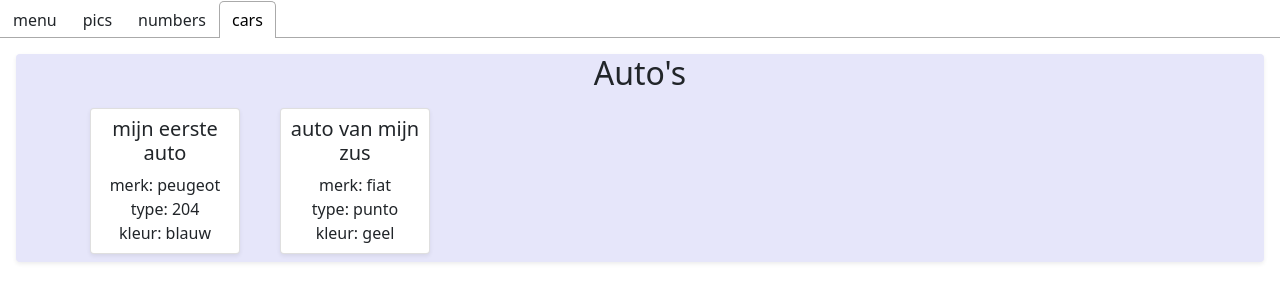
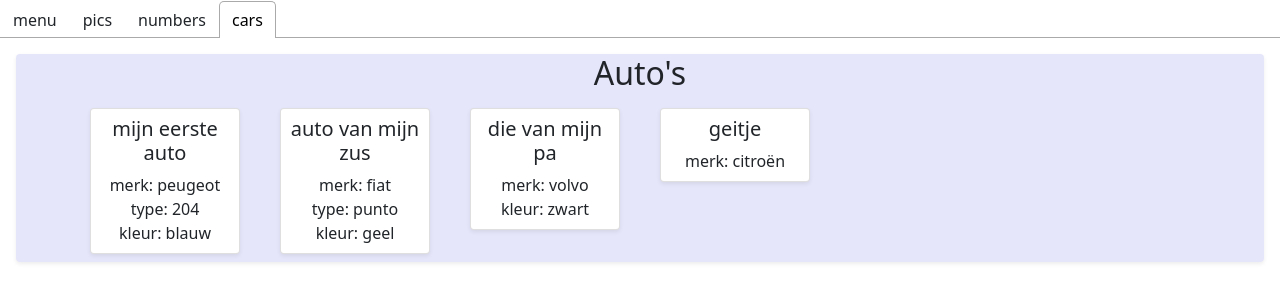
Before and after one commit to kristofmoons/toets2_react, a React (Create React App) app: page / in a window 1280 px wide. Both pictures are taken after a click on the tab "cars". Shown: the top 302 px of the page. Built offline with nearby package versions, Linux system fonts and the light colour scheme.

Commit message:
incomplete car

```diff
--- a/src/components/Cars.js
+++ b/src/components/Cars.js
@@ -9,9 +9,9 @@ function Car(props) {
              className={"text-center "}>
             <Card className="m-2 p-2 shadow-sm">
                 <h5>{car.name}</h5>
-                <div>merk: {car.brand}</div>
-                <div>type: {car.type}</div>
-                <div>kleur: {car.color}</div>
+                {car.brand && <div>merk: {car.brand}</div>}
+                {car.type && <div>type: {car.type}</div>}
+                {car.color && <div>kleur: {car.color}</div>}
             </Card>
         </Col>
     );
--- a/src/data/data.js
+++ b/src/data/data.js
@@ -38,4 +38,6 @@ export const CAR_DATA = [
         type: "punto",
         color: "geel",
     },
+    {id: 3, name: "die van mijn pa", brand: "volvo", color: "zwart"},
+    {id: 4, name: "geitje", brand: "citroën",},
 ];
```
